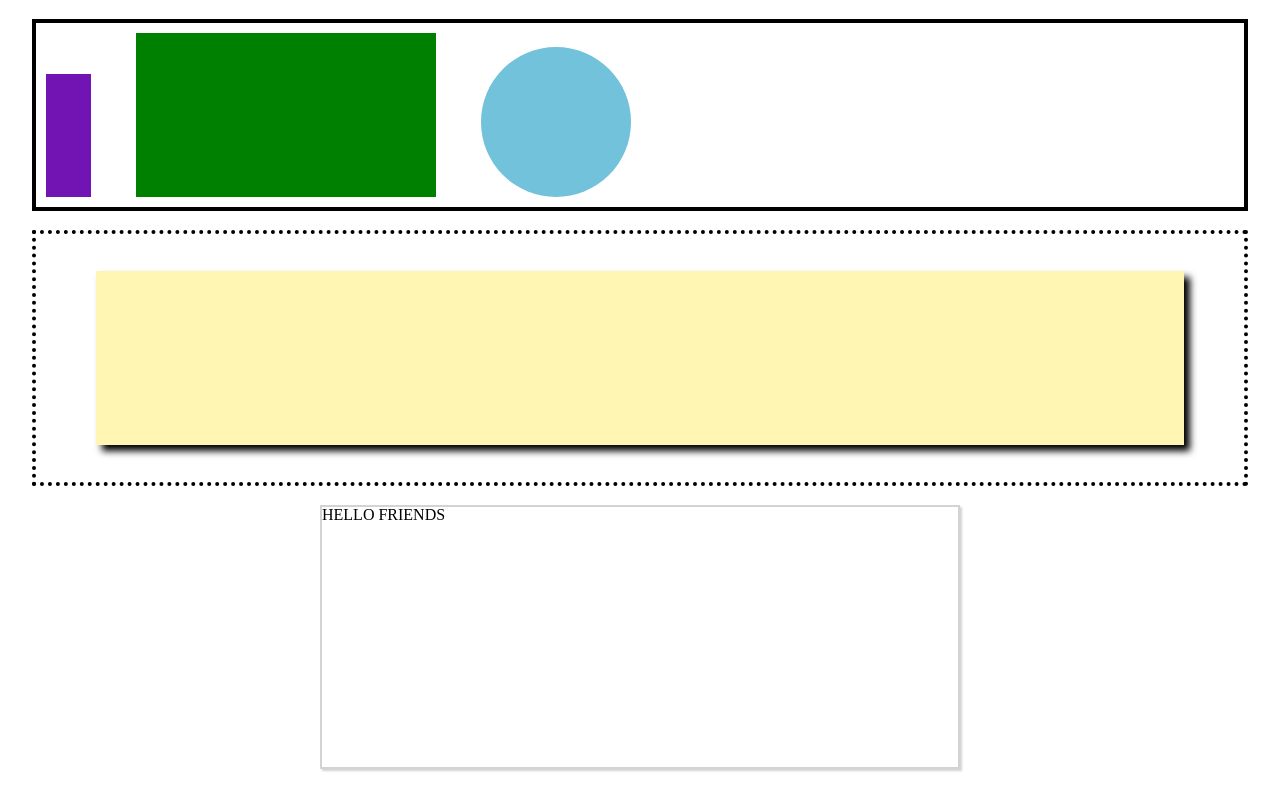
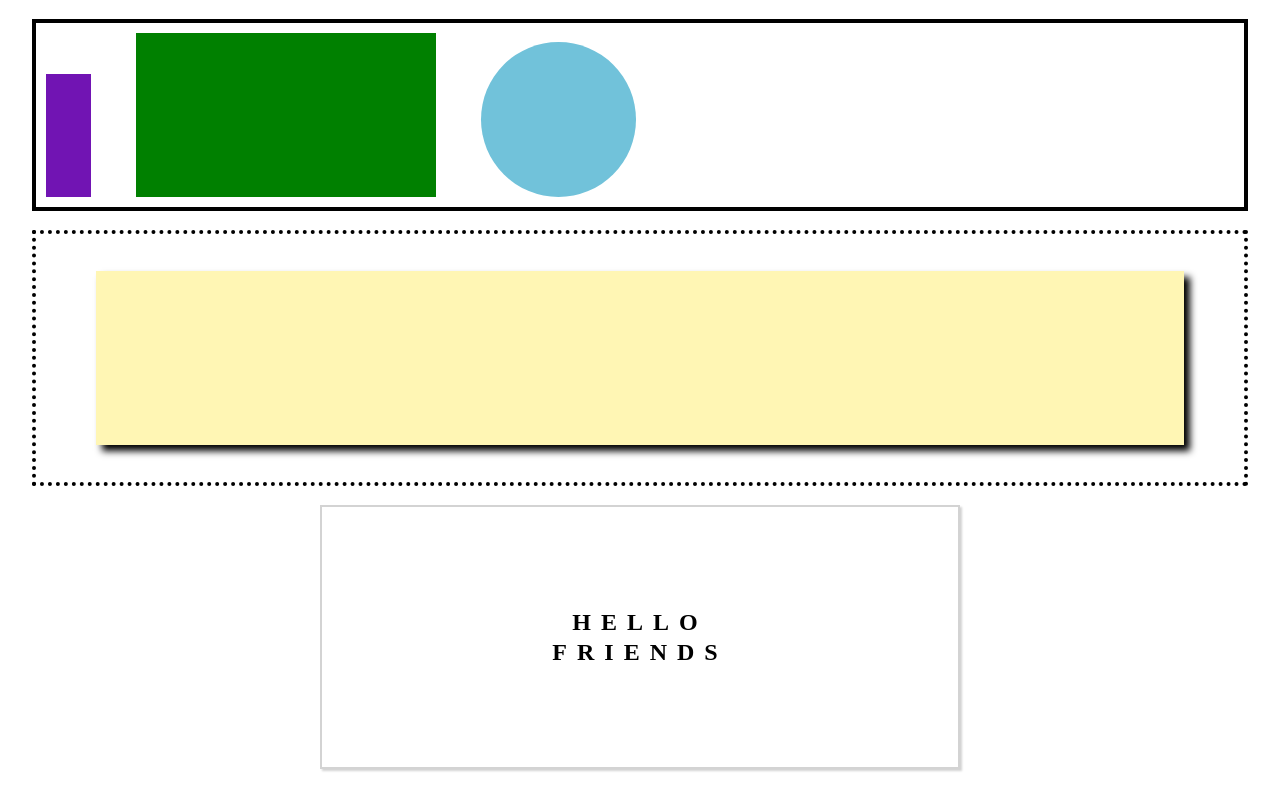
Before and after one commit to SenciZ/html-css-2, a plain HTML site: page drill-2/index.html in a window 1280 px wide. Drawn offline with Linux system fonts and the light colour scheme.

Commit message:
complete second drill

```diff
--- a/drill-2/index.css
+++ b/drill-2/index.css
@@ -37,13 +37,7 @@ body{
     box-shadow: 6px 6px 7px black;
 }
 
-#bottom-div{
-    width: 50%;
-    height: 33vh;
-    margin-top: 19px;
-    border: solid 2px lightgray;
-    box-shadow: 2px 2px 2px lightgray;
-}
+
 
 #purple-shape {
     background-color: rgb(113, 20, 179);
@@ -52,8 +46,8 @@ body{
 }
 
 #lightblue-circle{
-    width: 150px;
-    height: 150px;
+    min-width: 155px;
+    min-height: 155px;
     background-color: rgb(113, 194, 218);
     border-radius: 50%;
     margin-left: 45px
@@ -66,3 +60,28 @@ body{
     height: 100%;
     margin-left: 45px
 }
+
+#bottom-div{
+    width: 50%;
+    height: 33vh;
+    margin-top: 19px;
+    border: solid 2px lightgray;
+    box-shadow: 2px 2px 2px lightgray;
+    display: flex;
+    justify-content: center;
+}
+
+#text-container{
+    width: 30%;
+    display: flex;
+    align-items: center;
+    justify-content: center;
+}
+#hello-text{
+    font-family: 'Times New Roman', Times, serif;
+    font-weight: 600;
+    font-size: 24px;
+    text-align: center;
+    letter-spacing: 10px;
+    line-height: 30px;
+}
--- a/drill-2/index.html
+++ b/drill-2/index.html
@@ -18,10 +18,10 @@
         <div id="yellow-div"></div>
     </div>
     <div id="bottom-div">
-        <div>
-            <h1>HELLO FRIENDS</h1>
+        <div id='text-container'>
+            <h1 id="hello-text">HELLO FRIENDS</h1>
+
         </div>
-
     </div>
 </body>
 </html>
```
